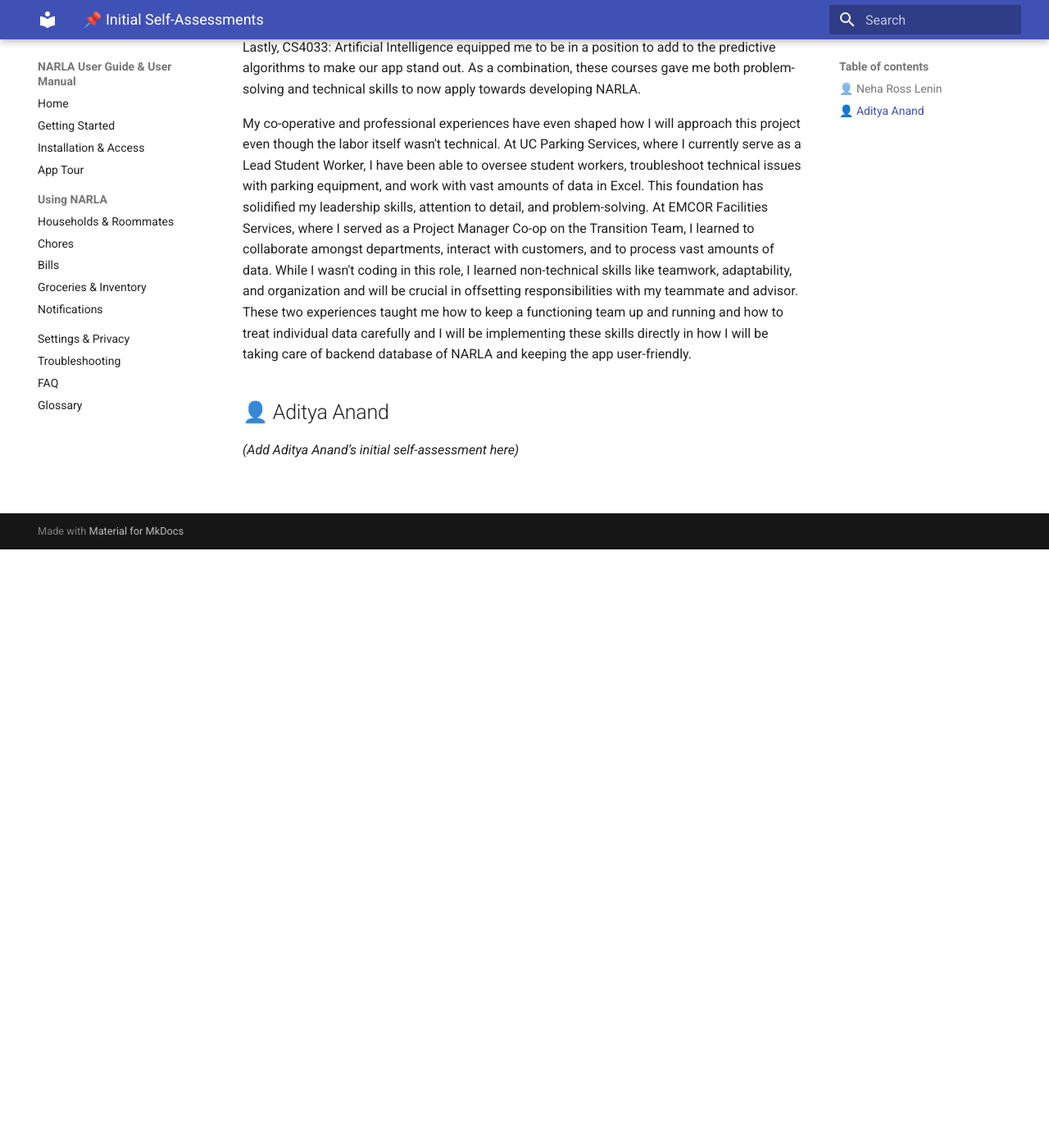
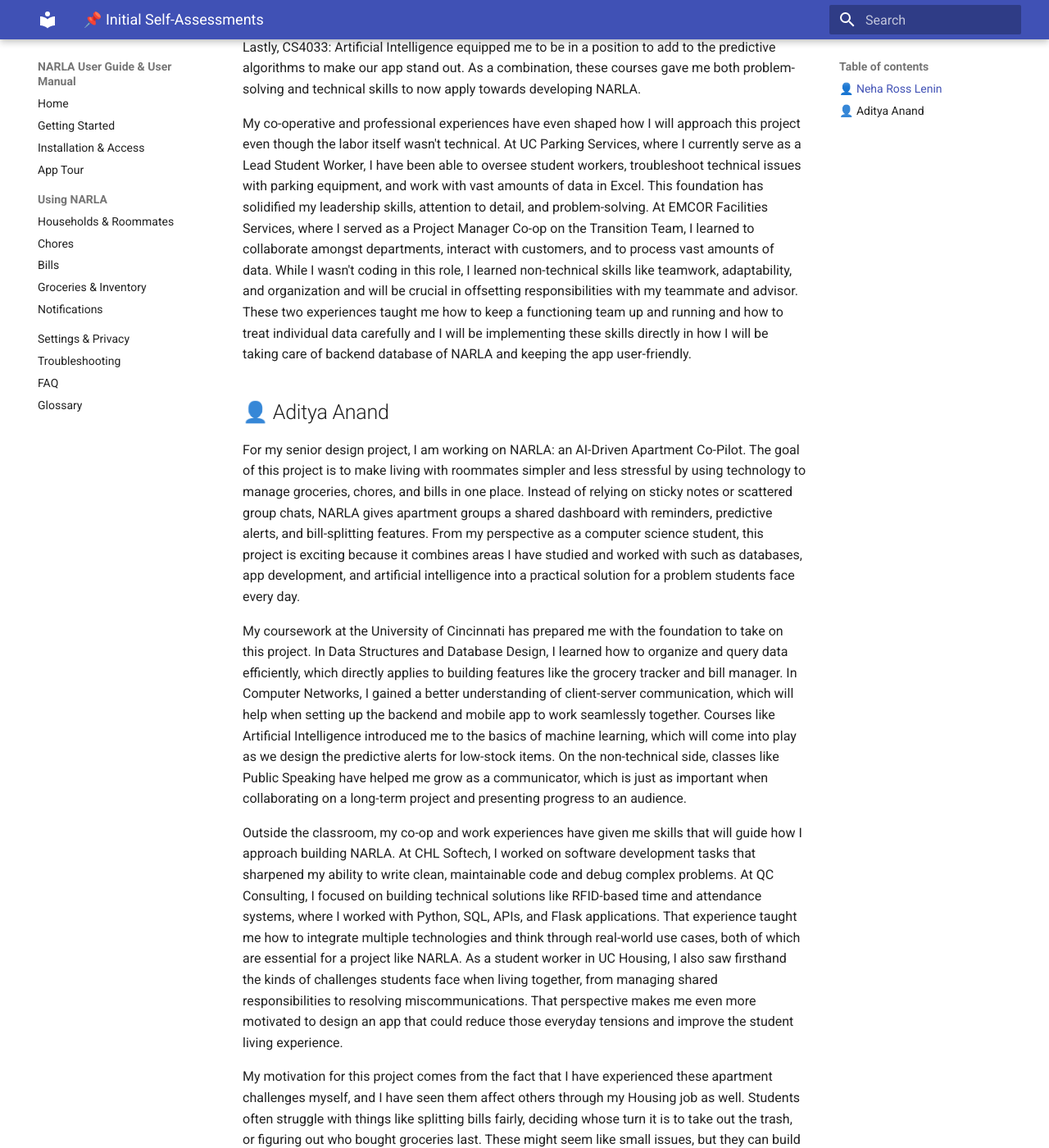
Before and after one commit to leninnr/Senior-Design, an MkDocs documentation site: the page built from docs/Assessments/Initial Self-Assessments (fall semester).md, in a window 1280 px wide and 1400 px high, scrolled down 730 px. Shown: the whole window at 82% size. Built offline with MkDocs 1.6.1 and Material for MkDocs 9.7.7, drawn with Linux system fonts in a browser that asks for light colours; some of the changed text lies outside the part shown.

Commit message:
Update Initial Self-Assessments (fall semester).md
Signed-off-by: Neha Ross Lenin <leninnr@mail.uc.edu>

```diff
--- a/docs/Assessments/Initial Self-Assessments (fall semester).md
+++ b/docs/Assessments/Initial Self-Assessments (fall semester).md
@@ -43,4 +43,12 @@ taking care of backend database of NARLA and keeping the app user-friendly.
 
 ## 👤 Aditya Anand
 
-*(Add Aditya Anand’s initial self-assessment here)*
+For my senior design project, I am working on NARLA: an AI-Driven Apartment Co-Pilot. The goal of this project is to make living with roommates simpler and less stressful by using technology to manage groceries, chores, and bills in one place. Instead of relying on sticky notes or scattered group chats, NARLA gives apartment groups a shared dashboard with reminders, predictive alerts, and bill-splitting features. From my perspective as a computer science student, this project is exciting because it combines areas I have studied and worked with such as databases, app development, and artificial intelligence into a practical solution for a problem students face every day.
+
+My coursework at the University of Cincinnati has prepared me with the foundation to take on this project. In Data Structures and Database Design, I learned how to organize and query data efficiently, which directly applies to building features like the grocery tracker and bill manager. In Computer Networks, I gained a better understanding of client-server communication, which will help when setting up the backend and mobile app to work seamlessly together. Courses like Artificial Intelligence introduced me to the basics of machine learning, which will come into play as we design the predictive alerts for low-stock items. On the non-technical side, classes like Public Speaking have helped me grow as a communicator, which is just as important when collaborating on a long-term project and presenting progress to an audience.
+
+Outside the classroom, my co-op and work experiences have given me skills that will guide how I approach building NARLA. At CHL Softech, I worked on software development tasks that sharpened my ability to write clean, maintainable code and debug complex problems. At QC Consulting, I focused on building technical solutions like RFID-based time and attendance systems, where I worked with Python, SQL, APIs, and Flask applications. That experience taught me how to integrate multiple technologies and think through real-world use cases, both of which are essential for a project like NARLA. As a student worker in UC Housing, I also saw firsthand the kinds of challenges students face when living together, from managing shared responsibilities to resolving miscommunications. That perspective makes me even more motivated to design an app that could reduce those everyday tensions and improve the student living experience.
+
+My motivation for this project comes from the fact that I have experienced these apartment challenges myself, and I have seen them affect others through my Housing job as well. Students often struggle with things like splitting bills fairly, deciding whose turn it is to take out the trash, or figuring out who bought groceries last. These might seem like small issues, but they can build up and cause frustration. I am excited about this project because it is not just about building something technically impressive, it is about solving a problem I know is real and relevant. That connection makes me more invested in seeing the project succeed.
+
+Our approach will be to first focus on building the app’s core features with a strong backend using Python and SQL, and then add the AI and more advanced features like receipt scanning. If time allows, we plan to extend it with a hardware demo using a Raspberry Pi and weight sensors for groceries. By the end, I expect us to have an app that feels polished and useful for everyday student life. I will evaluate my own contributions by asking if the features I built work reliably, if they integrate smoothly with the rest of the app, and if I would personally use them in my own apartment. If the answer to all three is yes, I will know that I have done my job well.
```
